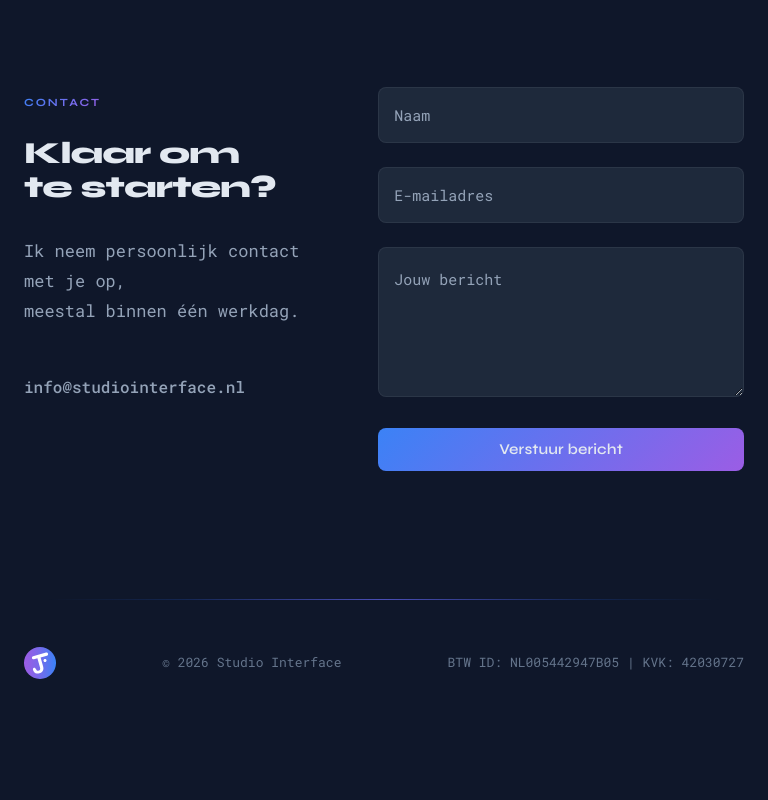
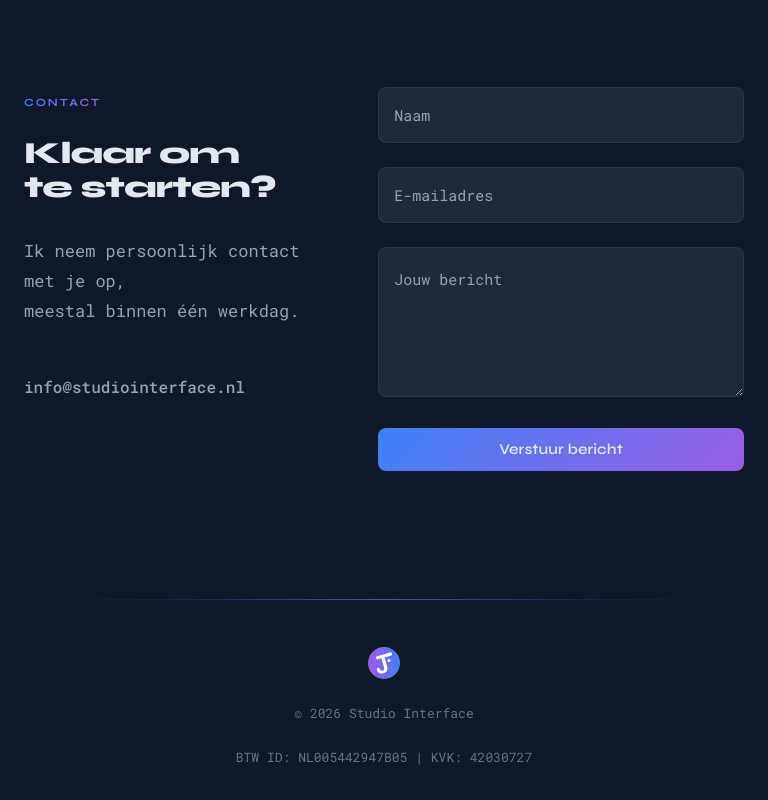
Before and after one commit to Studio-Interface/Bedrijf, a plain HTML site: page index.html in a window 768 px wide. Shown: the part 6742-7542 px from the top of the page. Before the commit the page ends 7469 px from the top, so only its background shows below. Drawn offline with Linux system fonts and the light colour scheme.

Commit message:
Add files via upload

```diff
--- a/css/style.css
+++ b/css/style.css
@@ -1116,11 +1116,10 @@ main > footer::before {
 
 .footer__inner {
   display: flex;
-  flex-direction: column;
   align-items: center;
-  justify-content: center;
-  gap: var(--s3);
-  text-align: center;
+  justify-content: space-between;
+  gap: var(--s4);
+  flex-wrap: wrap;
 }
 
 .footer__inner p {
@@ -1132,7 +1131,6 @@ main > footer::before {
 .footer__logo {
   display: flex;
   align-items: center;
-  justify-content: center;
 }
 
 .footer__logo img {
@@ -1142,36 +1140,36 @@ main > footer::before {
 }
 
 .footer__copy {
-  order: 2;
+  text-align: center;
+  transform: translate(50%);
 }
 
 .footer__legal {
-  order: 3;
+  flex: 0 0 auto;
 }
 
-/* Desktop */
-@media (min-width: 768px) {
+/* Mobile responsive */
+@media (max-width: 850px) {
   .footer__inner {
-    flex-direction: row;
-    justify-content: space-between;
-    text-align: left;
+    flex-direction: column;
+    justify-content: center;
+    gap: var(--s3);
+  }
+
+  .footer__copy {
+    transform: none;
+    flex-basis: 100%;
+    order: 2;
+  }
+
+  .footer__legal {
+    flex-basis: 100%;
+    text-align: center;
+    order: 3;
   }
 
   .footer__logo {
     order: 1;
-    justify-content: flex-start;
-  }
-
-  .footer__copy {
-    order: 2;
-    flex: 1 1 auto;
-    text-align: center;
-  }
-
-  .footer__legal {
-    order: 3;
-    flex: 0 0 auto;
-    text-align: right;
   }
 }
 
```
